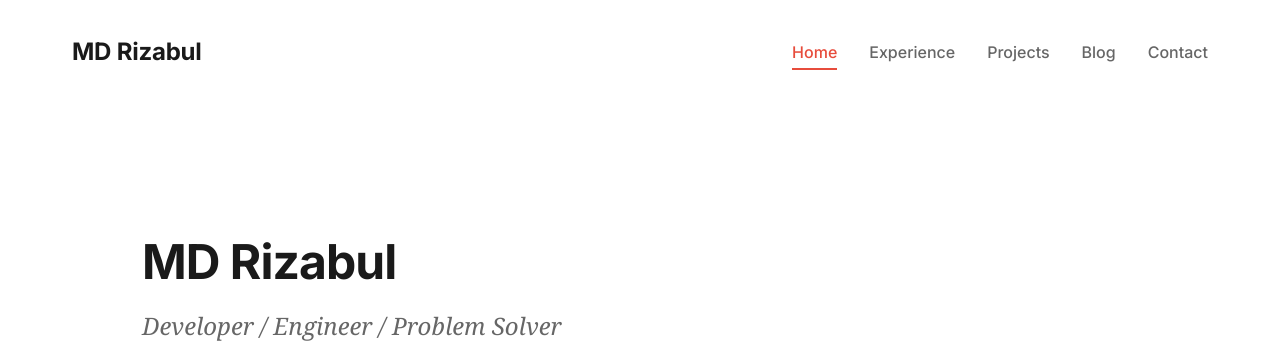
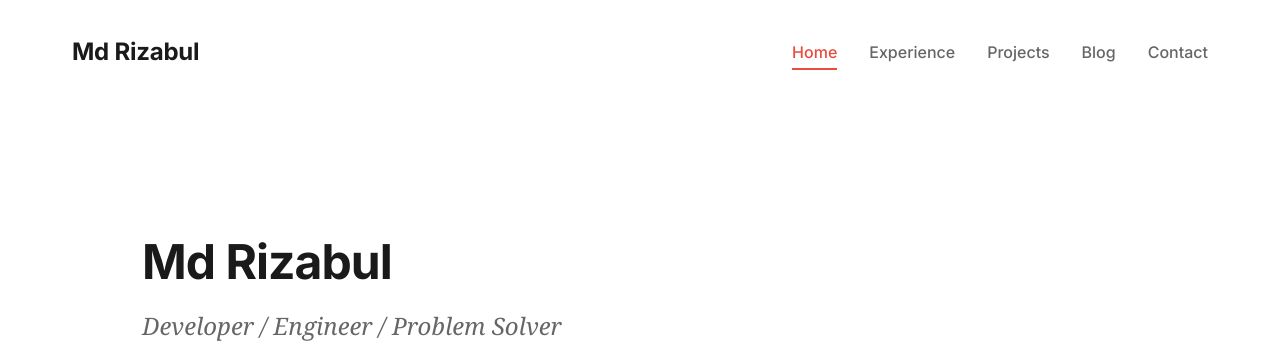
Before and after one commit to Jaan-Mustafa/mdrizabul, a React (Vite) app: page / in a window 1280 px wide. Shown: the top 343 px of the page. Built offline with nearby package versions, Linux system fonts and the light colour scheme.

Commit message:
changes committed

```diff
--- a/src/components/layout/Header.tsx
+++ b/src/components/layout/Header.tsx
@@ -37,7 +37,7 @@ const Header = () => {
       <div className="container">
         <div className="header__content">
           <Link to="/" className="header__logo">
-            <span className="header__name">MD Rizabul</span>
+            <span className="header__name">Md Rizabul</span>
           </Link>
 
           <nav className={`header__nav ${isMobileMenuOpen ? 'header__nav--open' : ''}`}>
--- a/src/data/hero.ts
+++ b/src/data/hero.ts
@@ -1,7 +1,7 @@
 import type { HeroSection } from '../types';
 
 export const heroData: HeroSection = {
-  name: 'MD Rizabul',
+  name: 'Md Rizabul',
   tagline: 'Developer / Engineer / Problem Solver',
   bio: [
     'I am a software developer passionate about building elegant solutions to complex problems.',
```
